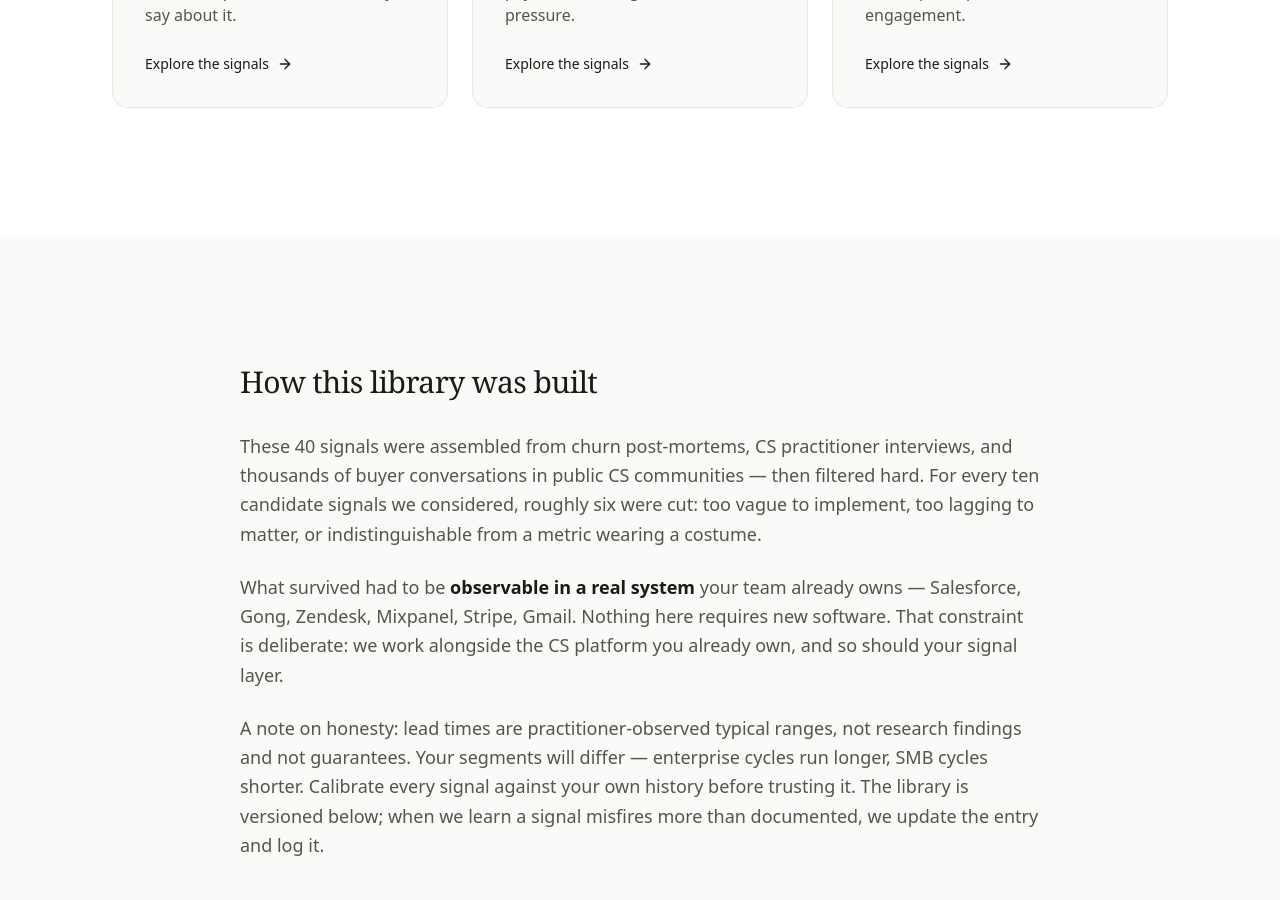
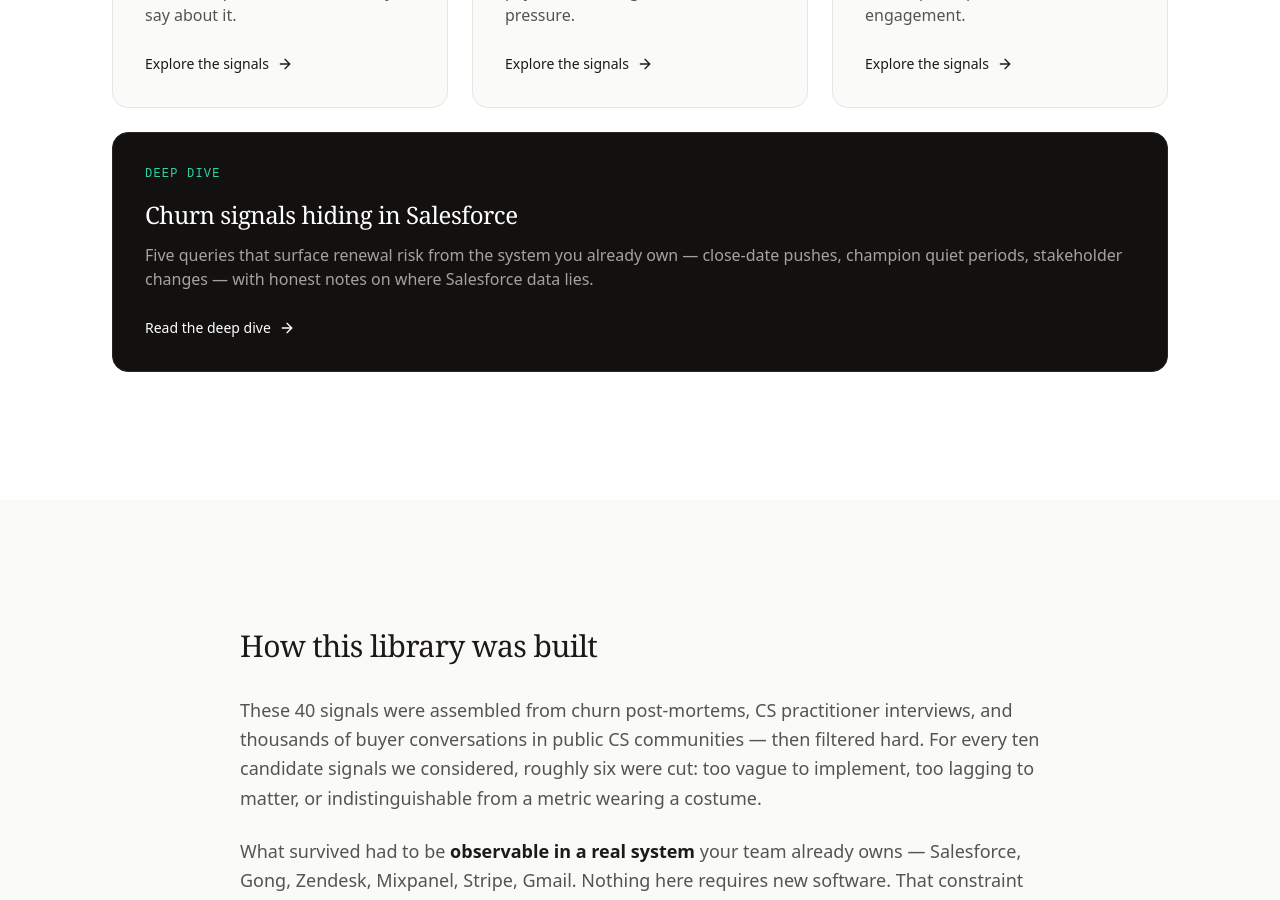
Before and after one commit to sahilghewari/NexaWorks-v4, a Next.js app: page /signals in a window 1280 px wide. Shown: the part 5760-6660 px from the top of the page. Built offline with nearby package versions, Linux system fonts and the light colour scheme.

Commit message:
Signals hub: link Salesforce deep-dive

```diff
--- a/src/app/signals/page.tsx
+++ b/src/app/signals/page.tsx
@@ -164,6 +164,26 @@ export default function SignalsHubPage() {
               );
             })}
           </div>
+          <Link
+            href="/signals/salesforce"
+            className="mt-6 p-8 rounded-2xl transition-transform hover:-translate-y-1 block"
+            style={{ backgroundColor: "var(--nw-dark)", border: "1px solid var(--nw-line-dark)" }}
+          >
+            <p className="eyebrow mb-4" style={{ color: "var(--nw-accent-glow)" }}>
+              Deep dive
+            </p>
+            <h3 className="text-2xl mb-3 text-white">
+              Churn signals hiding in Salesforce
+            </h3>
+            <p className="mb-6" style={{ color: "var(--nw-warm-400)" }}>
+              Five queries that surface renewal risk from the system you already
+              own — close-date pushes, champion quiet periods, stakeholder
+              changes — with honest notes on where Salesforce data lies.
+            </p>
+            <span className="inline-flex items-center text-sm font-medium text-white">
+              Read the deep dive <ArrowRight size={16} className="ml-2" />
+            </span>
+          </Link>
         </div>
       </section>
 
```
